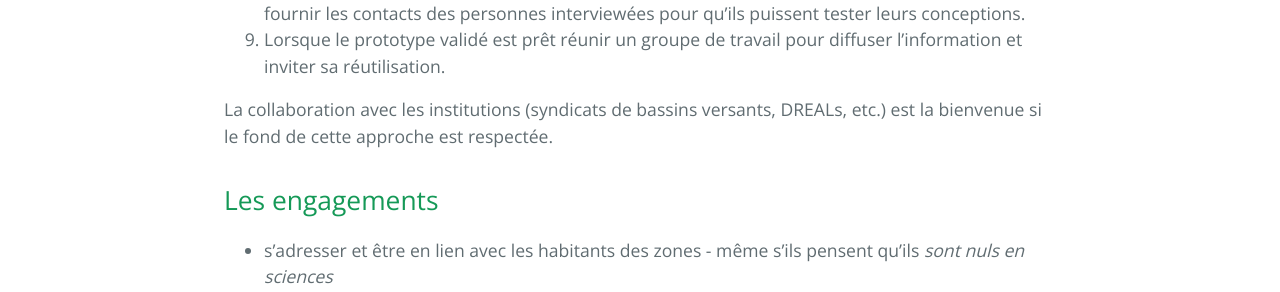
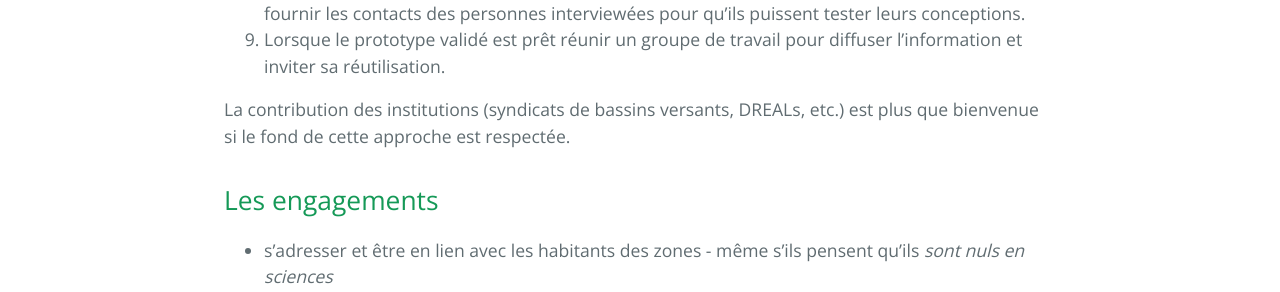
Before and after one commit to secheresses/Ancien-site, a Jekyll site: the page built from pages/methode.md, in a window 1280 px wide. Shown: the part 1233-1525 px from the top of the page. Built offline with Jekyll 4.4.1, drawn with Linux system fonts in a browser that asks for light colours.

Commit message:
ajout methode

```diff
--- a/pages/methode.md
+++ b/pages/methode.md
@@ -20,7 +20,7 @@ permalink: /methode
 8. Fournir ces réponses aux *UXdesigners* et leur permettre de concevoir une conception. Leur fournir les contacts des personnes interviewées pour qu'ils puissent tester leurs conceptions.
 9. Lorsque le prototype validé est prêt réunir un groupe de travail pour diffuser l'information et inviter sa réutilisation.
 
-La collaboration avec les institutions (syndicats de bassins versants, DREALs, etc.) est la bienvenue si le fond de cette approche est respectée.
+La contribution des institutions (syndicats de bassins versants, DREALs, etc.) est plus que bienvenue si le fond de cette approche est respectée.
 
 Les engagements
 ---
```
Also changed, not shown: 1 other file.
